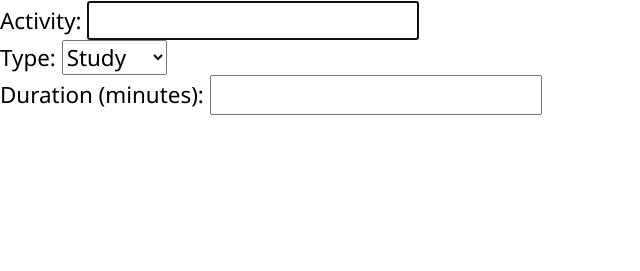
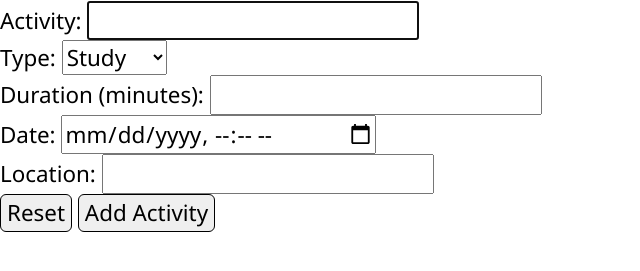
Before and after one commit to Faskoman/assaf-pre-project-module-II, a plain HTML site: page index.html in a window 1280 px wide. Shown: the part 117-388 px from the top of the page, without its empty margins (0-640 px from the left). Drawn offline with Linux system fonts and the light colour scheme.

Commit message:
html for log activity + button styling

```diff
--- a/index.html
+++ b/index.html
@@ -16,7 +16,7 @@
             <h2>Log activity</h2>
             <div class="form-input">
                 <label for="activity-name">Activity:</label>
-                <input type="text" id="activity-name" name="activityName" minlength="1" required autofocus/>
+                <input type="text" id="activity-name" name="activityName" minlength="1" required autofocus />
             </div>
             <div class="form-input">
                 <label for="activity-type">Type:</label>
@@ -28,7 +28,19 @@
             </div>
             <div class="form-input">
                 <label for="activity-duration">Duration (minutes):</label>
-                <input type="number" id="activity-duration" name="activityDuration" minlength="1" required/>
+                <input type="number" id="activity-duration" name="activityDuration" minlength="1" required />
+            </div>
+            <div class="form-input">
+                <label for="activity-date">Date:</label>
+                <input type="datetime-local" id="activity-date" name="activityDate" required />
+            </div>
+            <div class="form-input">
+                <label for="activity-location">Location:</label>
+                <input type="text" id="activity-location" name="activityLocation" />
+            </div>
+            <div class="form-buttons__container">
+                <button class="button">Reset</button>
+                <button class="button">Add Activity</button>
             </div>
         </article>
     </main>
--- a/styles.scss
+++ b/styles.scss
@@ -51,3 +51,18 @@ html {
 }
 
 .form-input {}
+
+.button {
+    border-radius: 6px;
+    border: 1px solid black;
+    cursor: pointer;
+    transition: all 200ms ease-out;
+
+    &:hover {
+     background-color: rgba(0, 0, 0, 0.201);
+    }
+
+    &:active {
+     background-color: rgba(255, 121, 64, 0.582);
+    }
+ }
```
Also changed, not shown: dist/styles.css.
